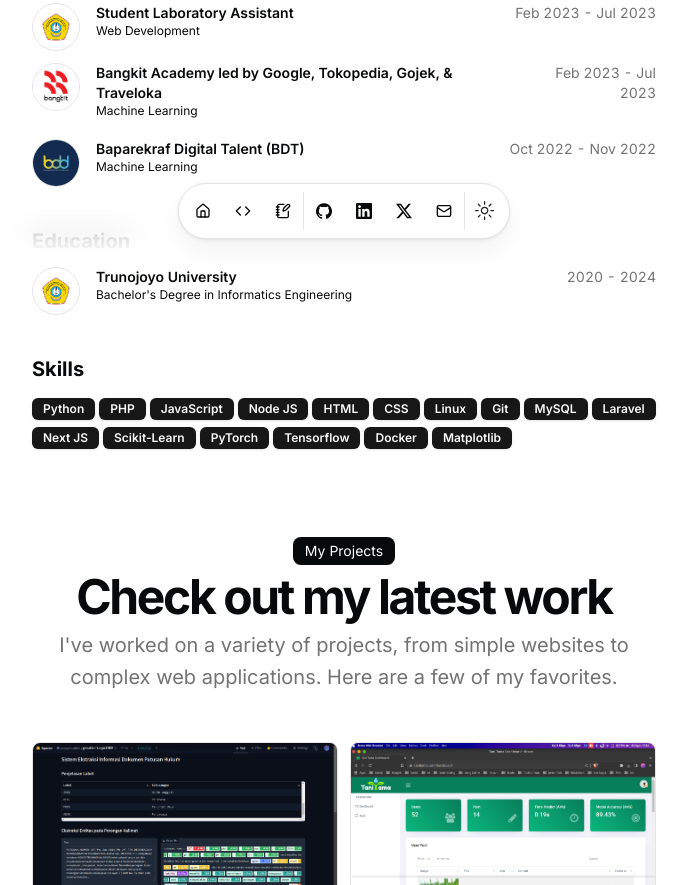
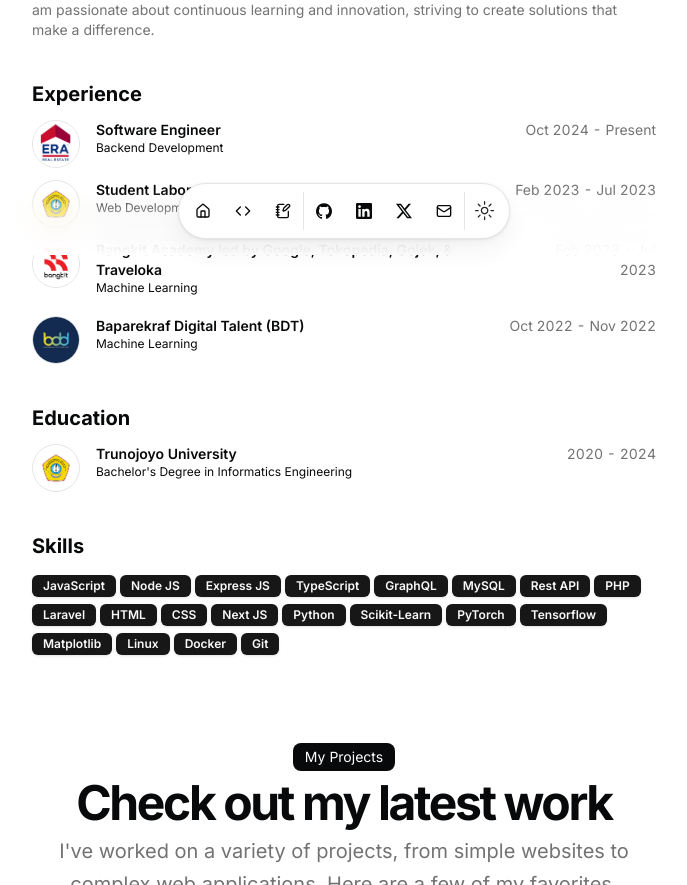
Before and after one commit to arosyihuddin/portofolio-pages, a Next.js app: page / in a window 1280 px wide. Shown: the part 545-1430 px from the top of the page, without its empty margins (296-983 px from the left). Built offline with nearby package versions, Linux system fonts and the light colour scheme.

Commit message:
update experience

```diff
--- a/src/data/resume.tsx
+++ b/src/data/resume.tsx
@@ -10,25 +10,29 @@ export const DATA = {
   description:
     "Software Engineer & Machine Learning Enthusiast",
   summary:
-    "As a graduate of Informatics Engineering from Universitas Trunojoyo Madura, I have developed strong software engineering skills through various hands-on experiences, particularly as a Student Laboratory Assistant, where I refined my project management abilities. Our team played a key role in delivering programming education, helping students grasp complex concepts effectively.\n\nWhile my primary focus is on software engineering, I also have a keen interest in machine learning, which I explored through specialized training at Bangkit Academy and Baparekraf Digital Talent. Additionally, my proficiency in Microsoft Office has been crucial in managing projects and optimizing workflows.",
+    "I am a Software Engineer and a Machine Learning Enthusiast with a strong foundation in Informatics Engineering, honed at Universitas Trunojoyo Madura. My journey into technology has been enriched through hands-on experiences, particularly as a Student Laboratory Assistant. In this role, I not only deepened my technical expertise but also developed project management skills, delivering impactful programming education that empowered students to grasp complex concepts effectively.\n\nMy professional interests extend beyond software engineering to include machine learning. I have expanded my knowledge in this domain through specialized training at Bangkit Academy and Baparekraf Digital Talent. These experiences have equipped me with the skills to build intelligent systems and solve real-world problems.\n\nIn addition to my technical skills, I bring proficiency in Microsoft Office, which has been instrumental in managing projects, improving communication, and streamlining workflows. I am passionate about continuous learning and innovation, striving to create solutions that make a difference.",
   avatarUrl: "/me.jpeg",
   skills: [
-    "Python",
-    "PHP",
     "JavaScript",
     "Node JS",
+    "Express JS",
+    "TypeScript",
+    "GraphQL",
+    "MySQL",
+    "Rest API",
+    "PHP",
+    "Laravel",
     "HTML",
     "CSS",
-    "Linux",
-    "Git",
-    "MySQL",
-    "Laravel",
     "Next JS",
+    "Python",
     "Scikit-Learn",
     "PyTorch",
     "Tensorflow",
+    "Matplotlib",
+    "Linux",
     "Docker",
-    "Matplotlib",
+    "Git",
   ],
   navbar: [
     { href: "/", icon: HomeIcon, label: "Home" },
@@ -38,7 +42,7 @@ export const DATA = {
   ],
   contact: {
     email: "rosyihuddin.dev@gmail.com",
-    tel: "+123456789",
+    // tel: "+123456789",
     social: {
       GitHub: {
         name: "GitHub",
@@ -73,10 +77,22 @@ export const DATA = {
 
   work: [
     {
+      company: "Software Engineer",
+      href: "https://eraindonesia.com/",
+      badges: [],
+      location: "On-Site",
+      title: "Backend Development",
+      logoUrl: "/logoera.png",
+      start: "Oct 2024",
+      end: "Present",
+      description:
+        "As a Backend Developer at ERA Kita Surabaya, I specialize in creating efficient server-side applications using Node.js, Express, GraphQL, and TypeORM. My role involves designing and implementing robust APIs, optimizing database interactions with MySQL, and leveraging Redis for caching to enhance system performance. Collaborating with cross-functional teams, I ensure seamless integration between backend systems and client-facing applications, all while maintaining scalability and reliability in an on-site environment.",
+    },
+    {
       company: "Student Laboratory Assistant",
       href: "https://www.trunojoyo.ac.id/",
       badges: [],
-      location: "Remote",
+      location: "On-Site",
       title: "Web Development",
       logoUrl: "/utm.png",
       start: "Feb 2023",
```
Also changed, not shown: public/logoera.png (added).
